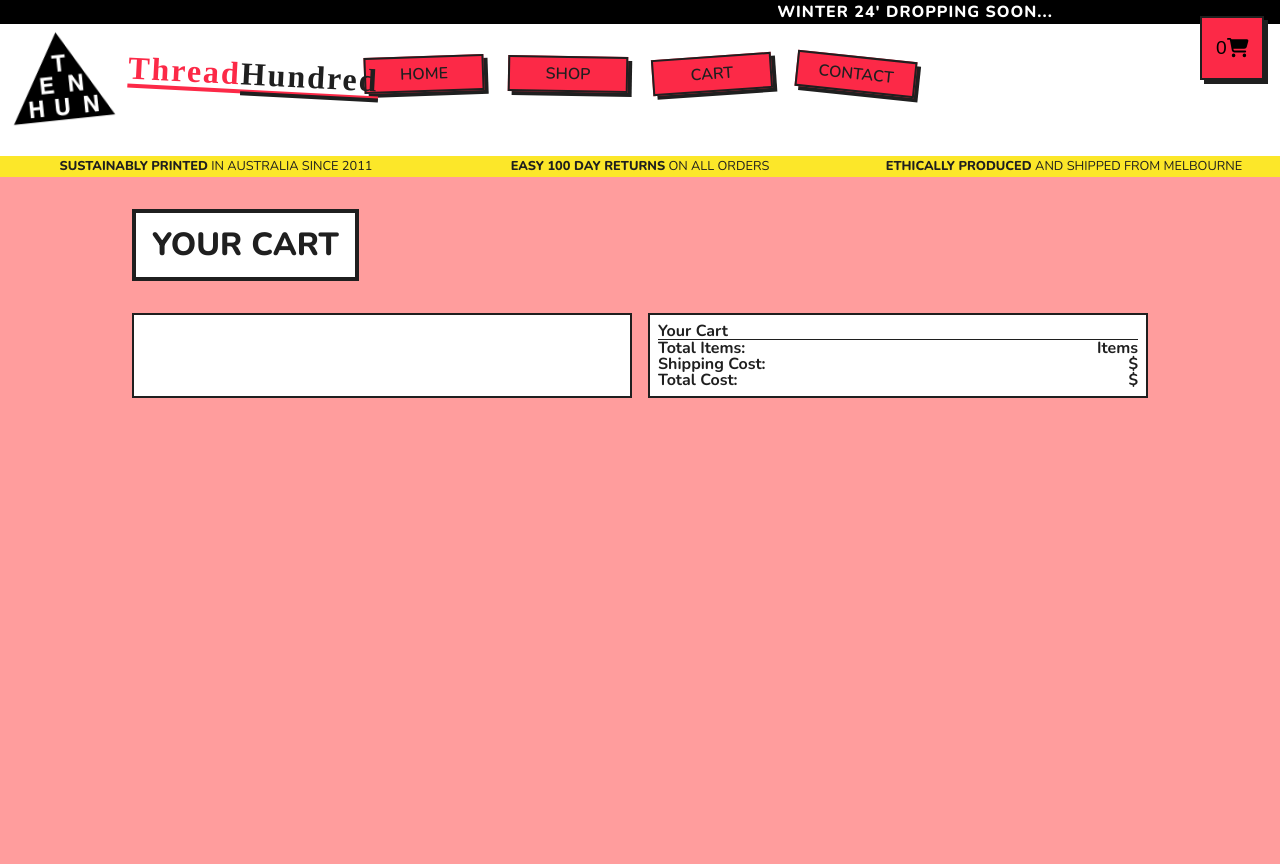
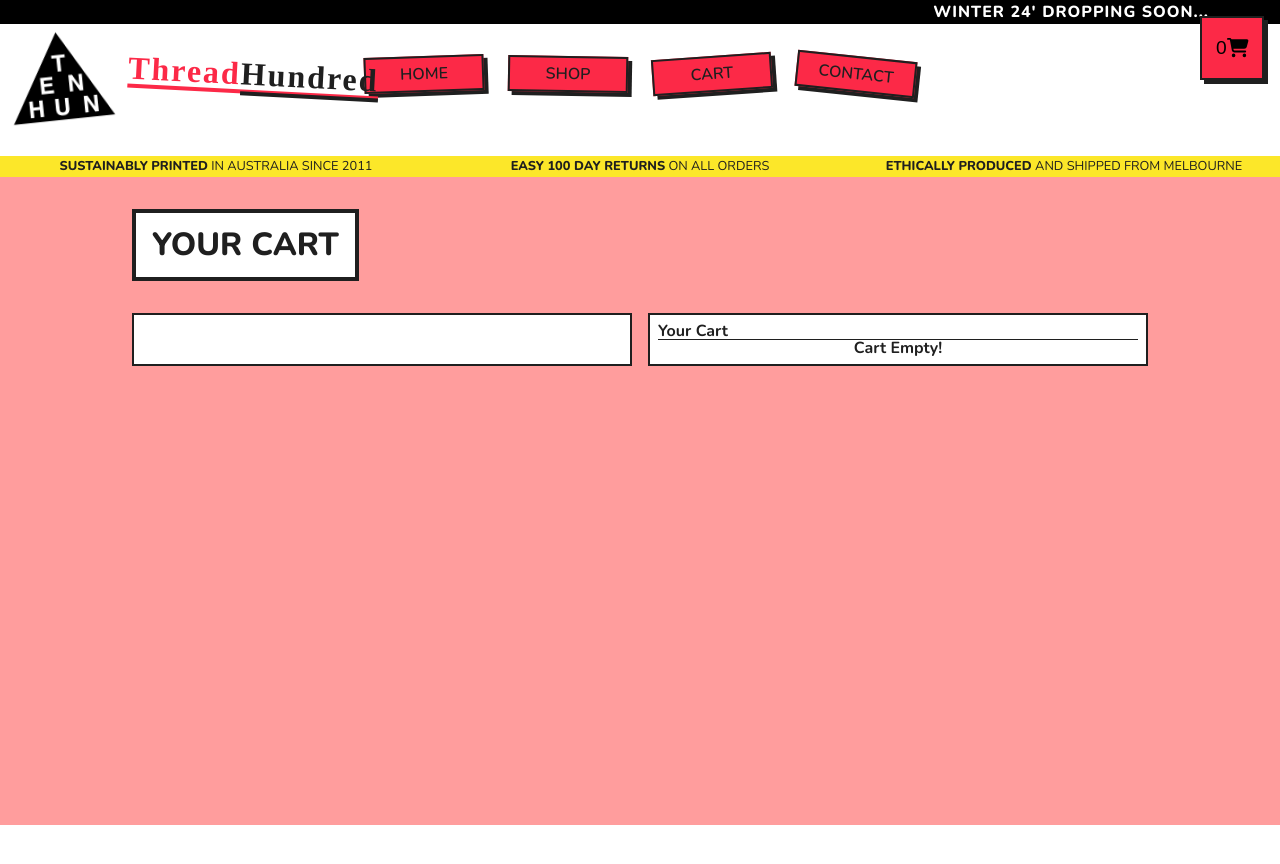
Before and after one commit to williamalowe/ThreadHundred, a React (Vite) app: page /cart in a window 1280 px wide. Shown: the top 864 px of the page. After the commit the page ends 825 px from the top, so only its background shows below. Built offline with nearby package versions, Linux system fonts and the light colour scheme; a web font is replaced by a local one.

Commit message:
func: add pricing functions

```diff
--- a/src/components/CartList/CartList.jsx
+++ b/src/components/CartList/CartList.jsx
@@ -1,11 +1,32 @@
-import { useContext, useState } from "react";
+import { useContext, useState, useEffect } from "react";
 import styles from "./CartList.module.css";
 import { CartContext } from "../../views/App/App";
 import CheckoutItem from "../CheckoutItem/CheckoutItem";
 
 const CartList = () => {
   const { cart } = useContext(CartContext);
+  const [total, setTotal] = useState(0)
   const [freeShipping, setFreeShipping] = useState(false);
+
+  const calcTotal = () => {
+    let total = 0;
+    for (let i = 0; i < cart.length; i++) {
+      total += cart[i].price;
+    }
+    return total;
+  }
+  const checkShipping = () => {
+    if (total >= 85) {
+      setFreeShipping(true);
+    } else {
+      setFreeShipping(false);
+    }
+  }
+
+  useEffect(() => {
+    setTotal(calcTotal);
+    checkShipping();
+  }, [cart])
 
   return (
     <div className={styles.list}>
@@ -19,20 +40,42 @@ const CartList = () => {
           />
         ))}
       </div>
-      <div className={styles.details}>
+      {
+        cart.length > 0 ?
+        <div className={styles.details}>
         <div className={styles.section}>
           <h5>Total Items: </h5>
-          <h5> Items</h5>
+          <h5>{cart.length} Items</h5>
         </div>
         <div className={styles.section}>
           <h5>Shipping Cost: </h5>
-          <h5>$</h5>
+          {
+            freeShipping ?
+            <h5>
+              <span>$25</span> FREE!
+            </h5>
+            :
+            <h5>$25</h5>
+          }
         </div>
         <div className={styles.section}>
           <h3>Total Cost: </h3>
-          <h3>$</h3>
+          {
+            freeShipping ?
+            <h3><span>${total + 25}</span> ${total}</h3>
+            :
+            <h3>${total + 25}</h3>
+          }
         </div>
       </div>
+      :
+      <div className={styles.details}>
+        <div className={styles.empty_section}>
+          <h5>Cart Empty!</h5>
+        </div>
+      </div>
+      }
+
     </div>
   );
 };
--- a/src/components/CartList/CartList.module.css
+++ b/src/components/CartList/CartList.module.css
@@ -12,5 +12,15 @@
   display: flex;
 }
 .section>h5:last-child, .section>h3:last-child {
-margin-left: auto;
+  margin-left: auto;
 }
+.section>h5>span, .section>h3>span {
+  text-decoration: line-through;
+}
+.section>h3 {
+  margin-top: 0.5rem;
+  font-size: 1.2rem;
+}
+.empty_section {
+  text-align: center;
+}
--- a/src/views/Cart/Cart.module.css
+++ b/src/views/Cart/Cart.module.css
@@ -1,6 +1,6 @@
 .cart {
   background: var(--highlight-pink);
-  min-height: 100vh;
+  height: 81vh;
   display: flex;
   flex-direction: column;
   align-items: center;
```
